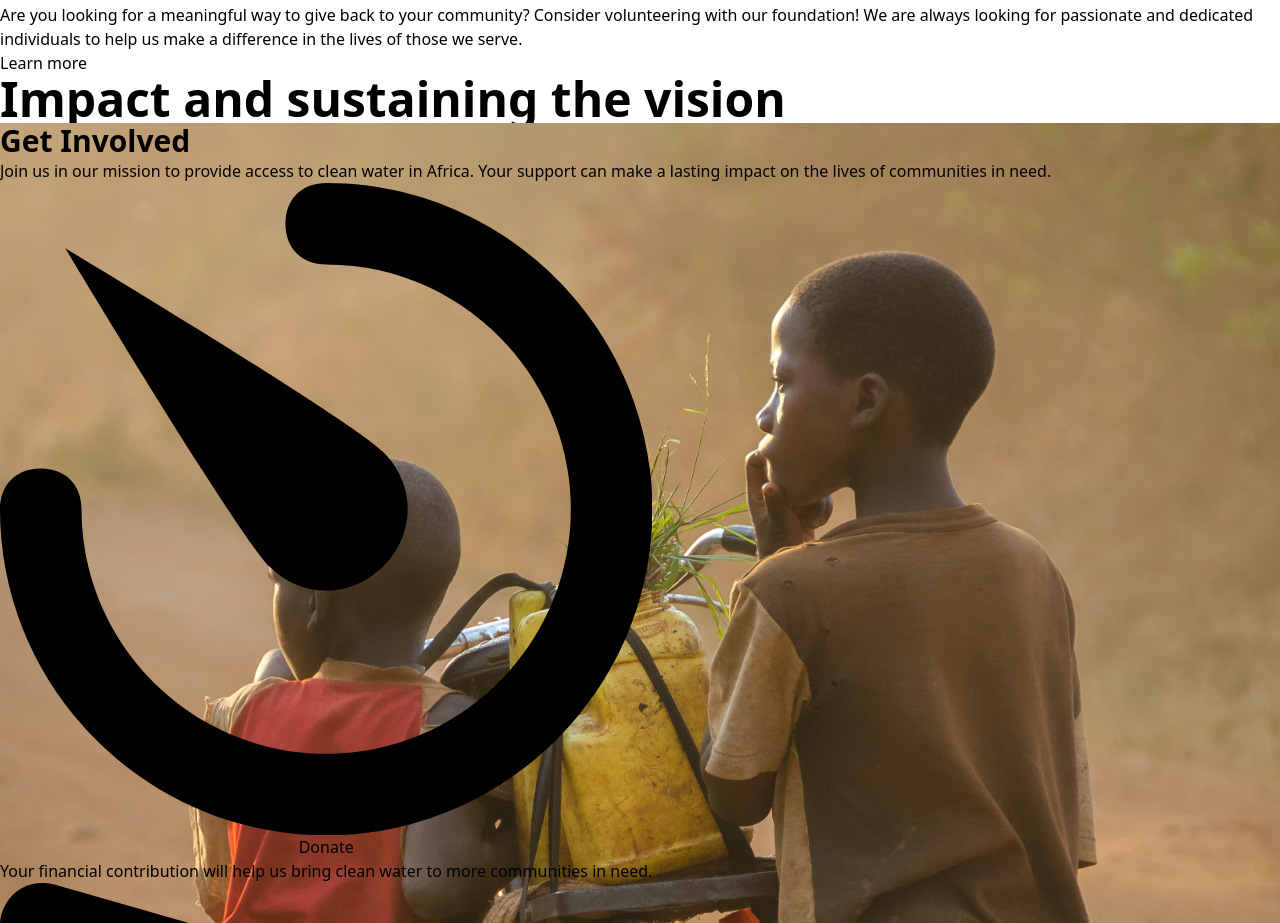
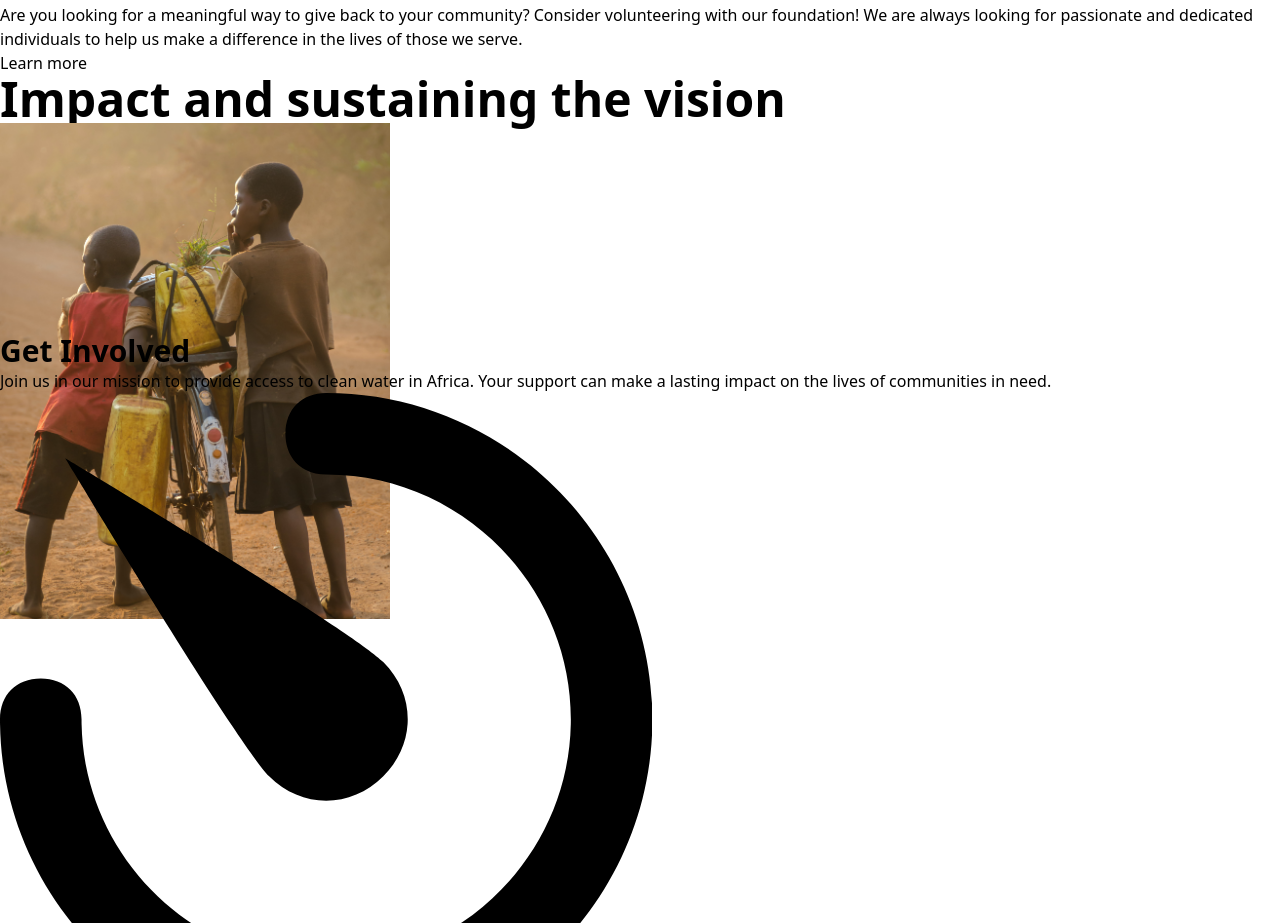
Before and after one commit to anibesam/littlegiants, a React (Vite) app: page / in a window 1280 px wide. Shown: the part 3340-4263 px from the top of the page. Built offline with nearby package versions, Linux system fonts and the light colour scheme; a web font is replaced by a local one.

Commit message:
fix image

```diff
--- a/src/partials/FeaturesHome02.jsx
+++ b/src/partials/FeaturesHome02.jsx
@@ -40,7 +40,7 @@ function FeaturesHome02() {
               <div className="relative flex flex-col">
                 {/* Item 1 */}
                 <Transition
-                  show={tab === 1}
+                  show={tab == 1}
                   appear={true}
                   className="w-full"
                   enter="transition ease-in-out duration-700 transform order-first"
@@ -51,12 +51,12 @@ function FeaturesHome02() {
                   leaveEnd="opacity-0 -translate-y-16"
                 >
                   <div className="relative inline-flex flex-col">
-                    <img className="w-[400] h-[140] mx-auto rounded" src={FeaturesImage1} alt="Features home 2 01" />
+                    <img className="mx-auto rounded" width="390" height="210" src={FeaturesImage1} alt="Features home 2 01" />
                   </div>
                 </Transition>
                 {/* Item 2 */}
                 <Transition
-                  show={tab === 2}
+                  show={tab == 2}
                   appear={true}
                   className="w-full"
                   enter="transition ease-in-out duration-700 transform order-first"
@@ -72,7 +72,7 @@ function FeaturesHome02() {
                 </Transition>
                 {/* Item 3 */}
                 <Transition
-                  show={tab === 3}
+                  show={tab == 3}
                   appear={true}
                   className="w-full"
                   enter="transition ease-in-out duration-700 transform order-first"
```
